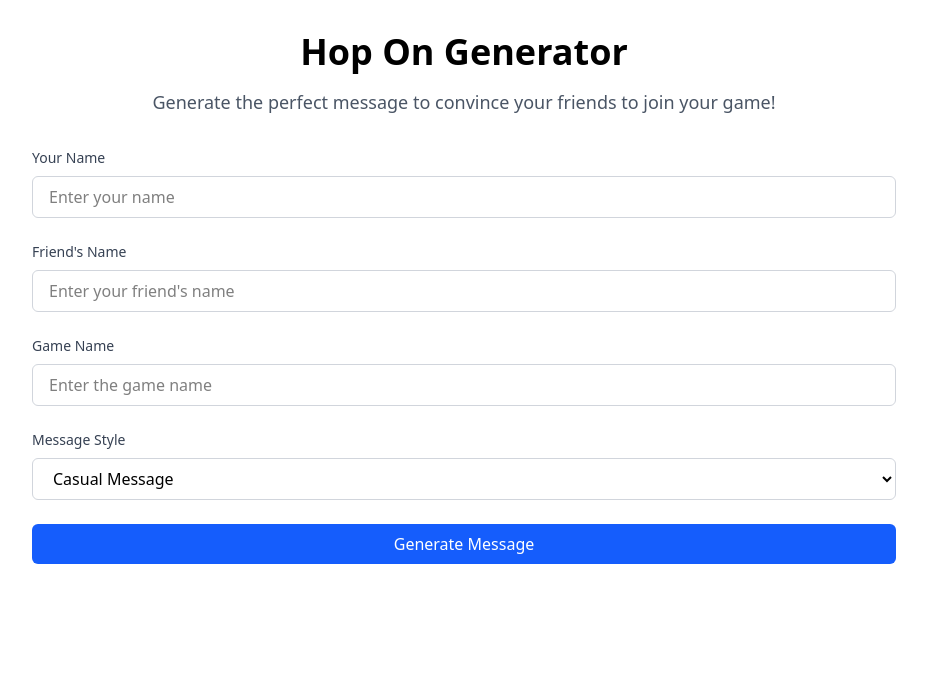
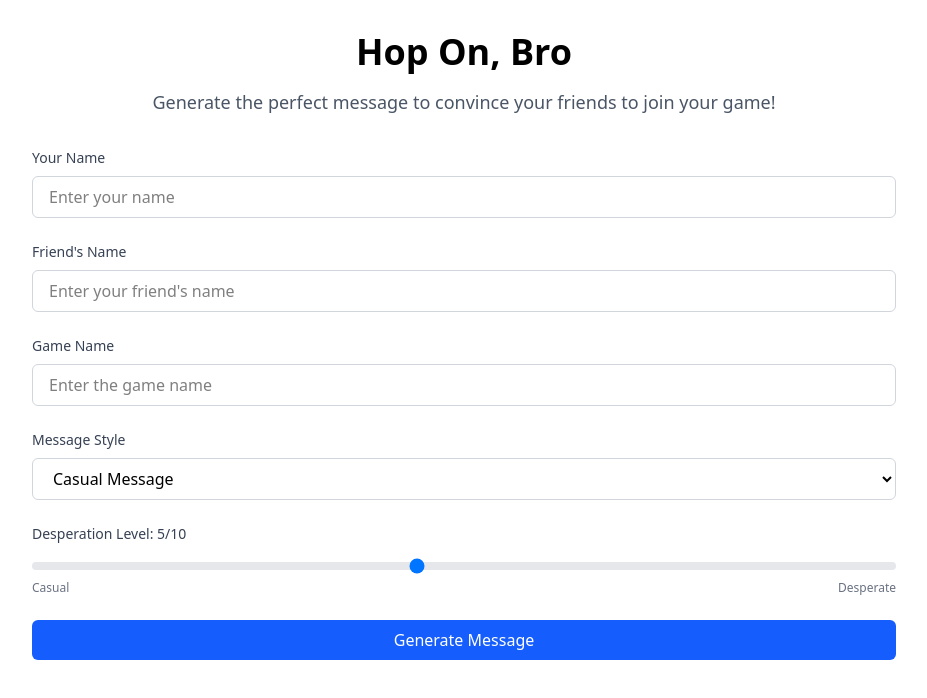
Before and after one commit to braden-godley/hop-on-bro, a React (Vite) app: page / in a window 1280 px wide. Shown: the top 698 px of the page, without its empty margins (176-1103 px from the left). Built offline with nearby package versions, Linux system fonts and the light colour scheme.

Commit message:
keep going

```diff
--- a/src/App.jsx
+++ b/src/App.jsx
@@ -11,34 +11,57 @@ function App() {
   const [generatedMessage, setGeneratedMessage] = useState('')
   const [isLoading, setIsLoading] = useState(false)
   const [error, setError] = useState('')
+  const [desperationLevel, setDesperationLevel] = useState(5)
+  const [copySuccess, setCopySuccess] = useState(false)
 
   const contentTypes = [
     { value: 'casual', label: 'Casual Message' },
     { value: 'scientific', label: 'Scientific Whitepaper' },
-    { value: 'celtic', label: 'Celtic Poem' },
-    { value: 'pirate', label: 'Pirate Shanty' },
+    { value: 'viking', label: 'Viking Rant' },
+    { value: 'pirate', label: 'Pirate' },
+    { value: 'markTwain', label: 'Mark Twain' },
     { value: 'shakespeare', label: 'Shakespearean Sonnet' },
     { value: 'haiku', label: 'Haiku' },
     { value: 'rap', label: 'Rap Verse' },
     { value: 'medieval', label: 'Medieval Proclamation' },
     { value: 'detective', label: 'Detective Story' },
     { value: 'superhero', label: 'Superhero Call' },
-    { value: 'email', label: 'Marketing Email' }
+    { value: 'email', label: 'Marketing Email' },
+    { value: 'soapOpera', label: 'Soap Opera Drama' },
+    { value: 'conspiracy', label: 'Conspiracy Theorist' },
+    { value: 'infomercial', label: 'Infomercial Host' },
+  ]
+
+  const loadingMessages = [
+    "Gathering inspiration...",
+    "Warming up the creativity engines...",
+    "Crafting the perfect message...",
+    "Adding a dash of charm...",
+    "Polishing the words...",
+    "Making it extra convincing...",
+    "Sprinkling some magic...",
+    "Putting on the finishing touches..."
   ]
 
   const getPromptForStyle = (style) => {
     const prompts = {
-      casual: "Write a casual, friendly message to convince someone to join a game. Keep it light and fun. Keep it to one section without a title.",
+      casual: "Write a casual, friendly message to convince someone to join a game. Keep it light and fun.",
+      markTwain: "Write a Mark Twain-style message to convince someone to join a game. Use the style of Mark Twain, with a mix of humor, irony, and wisdom.",
       scientific: "Write a scientific whitepaper abstract convincing someone to join a game. Include statistical analysis with p-values < 0.05, chi-squared tests, and regression models demonstrating strong correlation between gaming participation and social wellbeing metrics. Use formal academic language with methodology, data analysis, and statistically significant results. Include references to academic papers and studies. Use a proper title for an academic paper.",
-      celtic: "Write a Celtic-style poem to convince someone to join a game. Use mystical language, nature metaphors, and traditional Celtic poetic devices. Keep it to one section without a title.",
-      pirate: "Write a pirate shanty to convince someone to join a game. Use nautical terms, pirate slang, and a sing-song rhythm. Keep it to one section without a title.",
-      shakespeare: "Write a Shakespearean sonnet convincing someone to join a game. Use iambic pentameter, Shakespearean language, and include a volta. Keep it to one section without a title.",
-      haiku: "Write a haiku to convince someone to join a game. Follow the 5-7-5 syllable pattern. Keep it to one section without a title.",
-      rap: "Write a rap verse to convince someone to join a game. Include rhymes, wordplay, and a strong beat. Keep it to one section without a title.",
-      medieval: "Write a medieval proclamation to convince someone to join a game. Use archaic language, formal titles, and royal decree style. Keep it to one section without a title.",
-      detective: "Write a detective story opening to convince someone to join a game. Use noir style, mystery elements, and dramatic tension. Keep it to one section without a title.",
-      superhero: "Write a superhero call to action to convince someone to join a game. Use comic book style, dramatic language, and heroic themes. Keep it to one section without a title.",
-      email: "Write a marketing email campaign to convince someone to join a game. Use compelling subject lines, clear value propositions, engaging call-to-actions, and persuasive copywriting techniques. Include proper email sections like header, body, and footer. Keep the tone professional yet friendly."
+      viking: "Write a Viking-style rant to convince someone to join a game. Use Norse mythology and Viking language.",
+      pirate: "Write as a pirate to convince someone to join a game. Use nautical terms, pirate slang.",
+      shakespeare: "Write a Shakespearean sonnet convincing someone to join a game. Use iambic pentameter, Shakespearean language, and include a volta.",
+      haiku: "Write a haiku to convince someone to join a game. Follow the 5-7-5 syllable pattern.",
+      rap: "Write a rap verse to convince someone to join a game. Include rhymes, wordplay, and a strong beat.",
+      medieval: "Write a medieval proclamation to convince someone to join a game. Use archaic language, formal titles, and royal decree style.",
+      detective: "Write a detective story opening to convince someone to join a game. Use noir style, mystery elements, and dramatic tension.",
+      superhero: "Write a superhero call to action to convince someone to join a game. Use comic book style, dramatic language, and heroic themes.",
+      email: "Write a marketing email campaign to convince someone to join a game. Use compelling subject lines, clear value propositions, engaging call-to-actions, and persuasive copywriting techniques. Include proper email sections like header, body, and footer. Keep the tone professional yet friendly.",
+      dadJokes: "Write a message using dad jokes to convince someone to join a game. Include puns, wordplay, and groan-worthy humor.",
+      memeLord: "Write a message using internet meme culture, references, and viral phrases to convince someone to join a game. Include popular meme formats and references.",
+      soapOpera: "Write an overly dramatic soap opera-style message to convince someone to join a game. Use dramatic pauses, emotional outbursts, and cliffhangers.",
+      conspiracy: "Write a conspiracy theorist-style message to convince someone to join a game. Include wild theories, secret organizations, and hidden meanings.",
+      infomercial: "Write an infomercial-style message to convince someone to join a game. Use over-the-top sales tactics, 'but wait, there's more!' moments, and dramatic before/after scenarios."
     }
     return prompts[style] || prompts.casual
   }
@@ -60,10 +83,12 @@ function App() {
         Your name: ${userName}
         Friend's name: ${friendName}
         Game: ${gameName}
+        Desperation Level: ${desperationLevel}/10
 
         Generate a flirty, playful message that begs ${friendName} to join ${userName} in ${gameName}.
         Include some subtle romantic tension and suggestive undertones while staying tasteful.
         Add a touch of clinginess and at least one guilt trip to make it slightly uncomfortable.
+        The desperation level is ${desperationLevel} out of 10 - adjust the clinginess and guilt trips accordingly.
         Don't explicitly mention you're clingy or that the conversation is uncomfortable.
         Don't use emojis.
         Use markdown formatting to enhance the message's presentation.
@@ -98,9 +123,19 @@ function App() {
     }
   }
 
+  const copyToClipboard = async () => {
+    try {
+      await navigator.clipboard.writeText(generatedMessage)
+      setCopySuccess(true)
+      setTimeout(() => setCopySuccess(false), 2000)
+    } catch (err) {
+      console.error('Failed to copy:', err)
+    }
+  }
+
   return (
     <div className="max-w-4xl mx-auto px-4 py-8">
-      <h1 className="text-4xl font-bold text-center mb-4">Hop On Generator</h1>
+      <h1 className="text-4xl font-bold text-center mb-4">Hop On, Bro</h1>
       <p className="text-lg text-gray-600 text-center mb-8">Generate the perfect message to convince your friends to join your game!</p>
 
       <form onSubmit={handleSubmit} className="space-y-6">
@@ -160,6 +195,25 @@ function App() {
           </select>
         </div>
 
+        <div>
+          <label htmlFor="desperationLevel" className="block text-sm font-medium text-gray-700 mb-2">
+            Desperation Level: {desperationLevel}/10
+          </label>
+          <input
+            type="range"
+            id="desperationLevel"
+            min="1"
+            max="10"
+            value={desperationLevel}
+            onChange={(e) => setDesperationLevel(parseInt(e.target.value))}
+            className="w-full h-2 bg-gray-200 rounded-lg appearance-none cursor-pointer"
+          />
+          <div className="flex justify-between text-xs text-gray-500 mt-1">
+            <span>Casual</span>
+            <span>Desperate</span>
+          </div>
+        </div>
+
         <button
           type="submit"
           disabled={isLoading}
@@ -169,6 +223,12 @@ function App() {
         </button>
       </form>
 
+      {isLoading && (
+        <div className="mt-6 p-4 bg-blue-50 border border-blue-200 rounded-md text-blue-700 text-center">
+          {loadingMessages[Math.floor(Math.random() * loadingMessages.length)]}
+        </div>
+      )}
+
       {error && (
         <div className="mt-6 p-4 bg-red-50 border border-red-200 rounded-md text-red-700">
           {error}
@@ -177,7 +237,15 @@ function App() {
 
       {generatedMessage && (
         <div className="mt-8">
-          <h2 className="text-2xl font-semibold mb-4">Your Generated Message:</h2>
+          <div className="flex justify-between items-center mb-4">
+            <h2 className="text-2xl font-semibold">Your Generated Message:</h2>
+            <button
+              onClick={copyToClipboard}
+              className="px-4 py-2 bg-green-600 text-white rounded-md hover:bg-green-700 focus:outline-none focus:ring-2 focus:ring-green-500 focus:ring-offset-2 transition-colors"
+            >
+              {copySuccess ? 'Copied! 🎉' : 'Copy to Clipboard'}
+            </button>
+          </div>
           <div className="p-6 bg-white border border-gray-200 rounded-lg shadow-sm prose max-w-none">
             <ReactMarkdown remarkPlugins={[remarkGfm]}>
               {generatedMessage}
```
